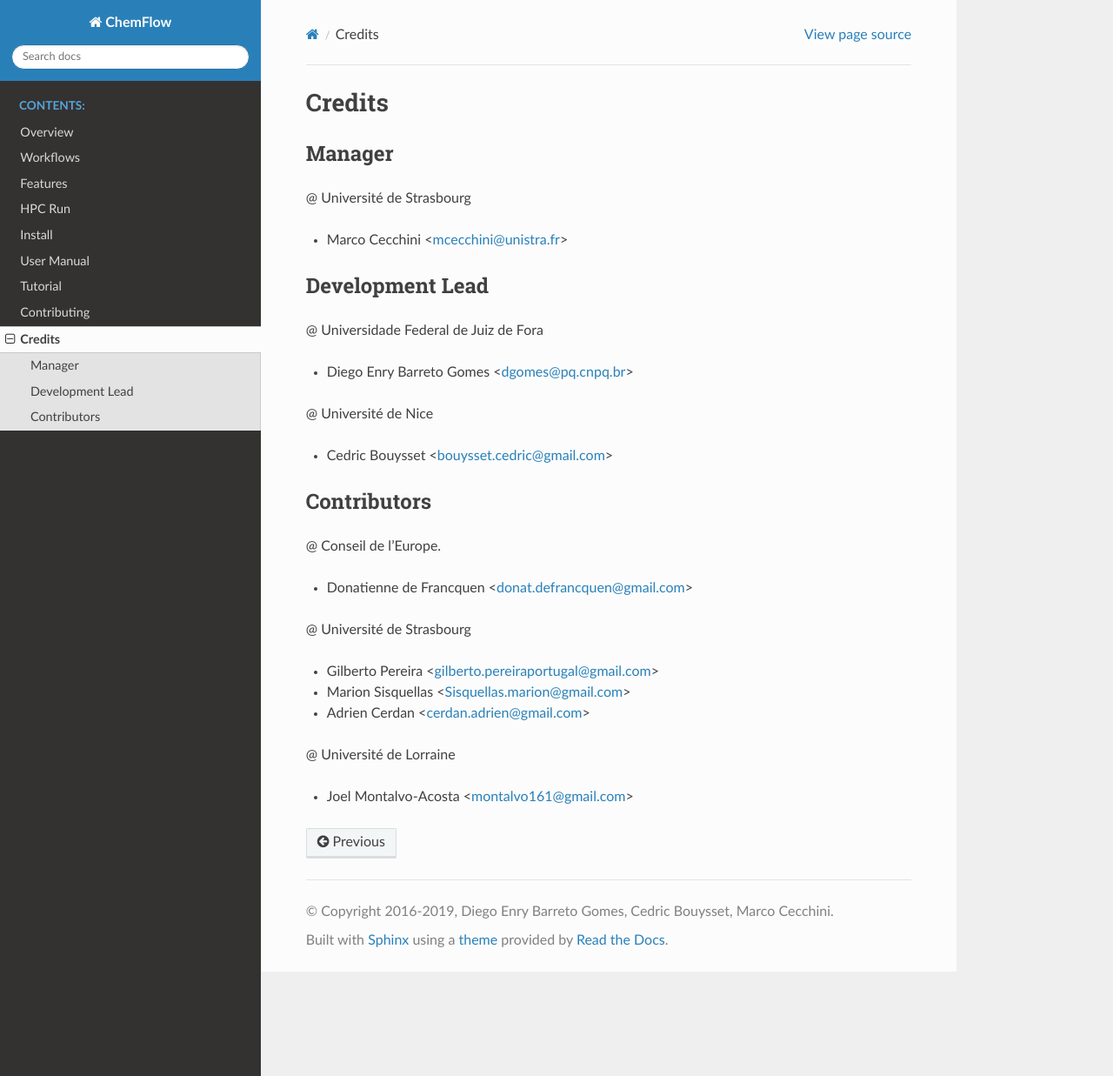
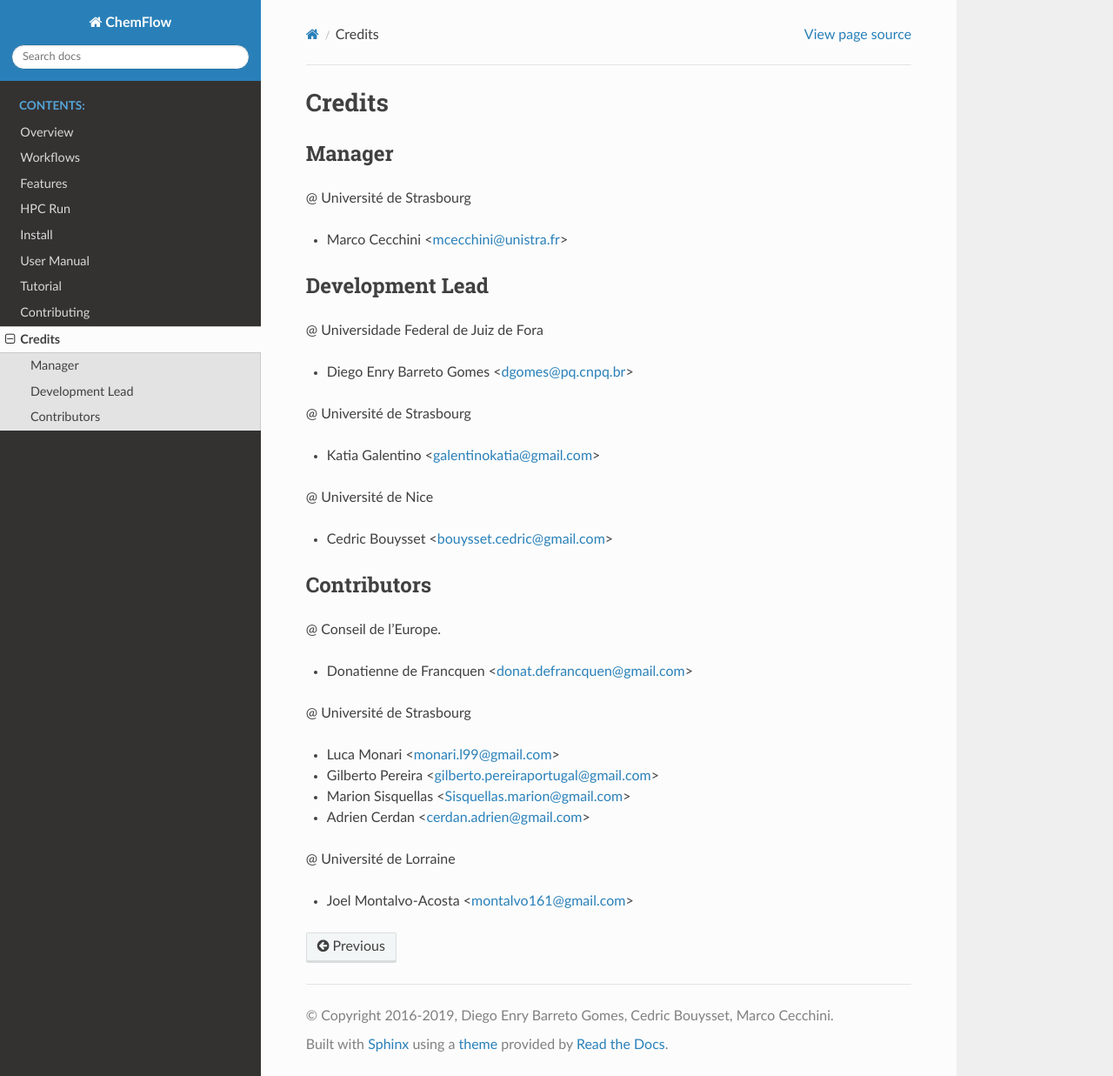
Before and after one commit to kgalentino/chemflowdocs, a Sphinx documentation site: the page built from docs/authors.rst, in a window 1280 px wide and 1237 px high. Shown: the whole window at 87% size. Built offline with Sphinx 7.4.7 and the Read the Docs theme 2.0.0, drawn with Linux system fonts in a browser that asks for light colours.

Commit message:
Update authors.rst

```diff
--- a/docs/authors.rst
+++ b/docs/authors.rst
@@ -16,6 +16,10 @@ Development Lead
 
 * Diego Enry Barreto Gomes <dgomes@pq.cnpq.br>
 
+@ Université de Strasbourg
+
+* Katia Galentino <galentinokatia@gmail.com>
+
 @ Université de Nice
 
 * Cedric Bouysset <bouysset.cedric@gmail.com>
@@ -28,6 +32,7 @@ Contributors
 
 @ Université de Strasbourg
 
+* Luca Monari <monari.l99@gmail.com>
 * Gilberto Pereira  <gilberto.pereiraportugal@gmail.com>
 * Marion Sisquellas <Sisquellas.marion@gmail.com>
 * Adrien Cerdan <cerdan.adrien@gmail.com>
```
